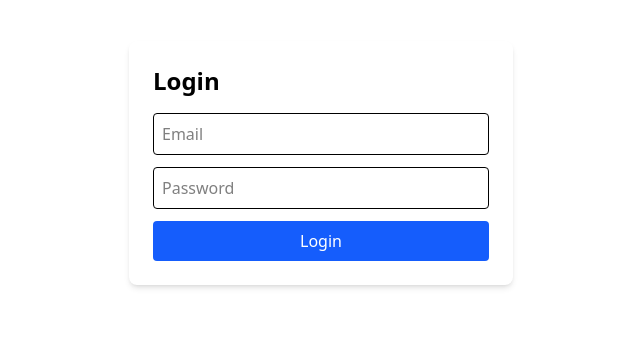
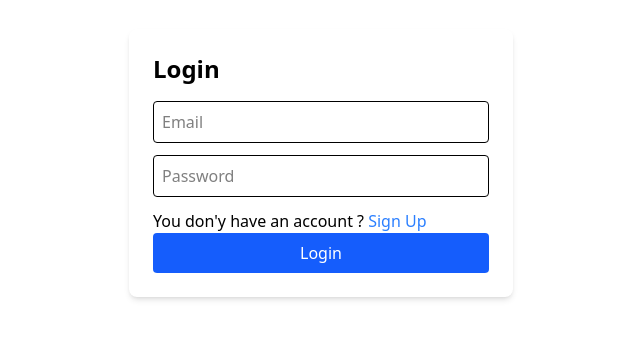
Before and after one commit to Jahongirbek7001/railwaytask, a Next.js app: page /login in a window 1280 px wide. Shown: the part 237-576 px from the top of the page, without its empty margins (319-959 px from the left). Built offline with nearby package versions, Linux system fonts and the light colour scheme; no server answers.

Commit message:
Fixed style

```diff
--- a/app/login/page.tsx
+++ b/app/login/page.tsx
@@ -4,6 +4,7 @@ import { useState } from "react";
 import { useRouter } from "next/navigation";
 import { supabase } from "@/lib/supabaseClient";
 import Cookies from "js-cookie";
+import Link from "next/link";
 
 export default function LoginPage() {
     const router = useRouter();
@@ -56,6 +57,7 @@ export default function LoginPage() {
                     value={password}
                     onChange={(e) => setPassword(e.target.value)}
                 />
+                <p>You don'y have an account ? <Link href={'/signup'} className=" text-blue-500">Sign Up</Link></p>
                 <button
                     type="submit"
                     className="w-full bg-blue-600 text-white p-2 rounded hover:bg-blue-700 cursor-pointer"
```
